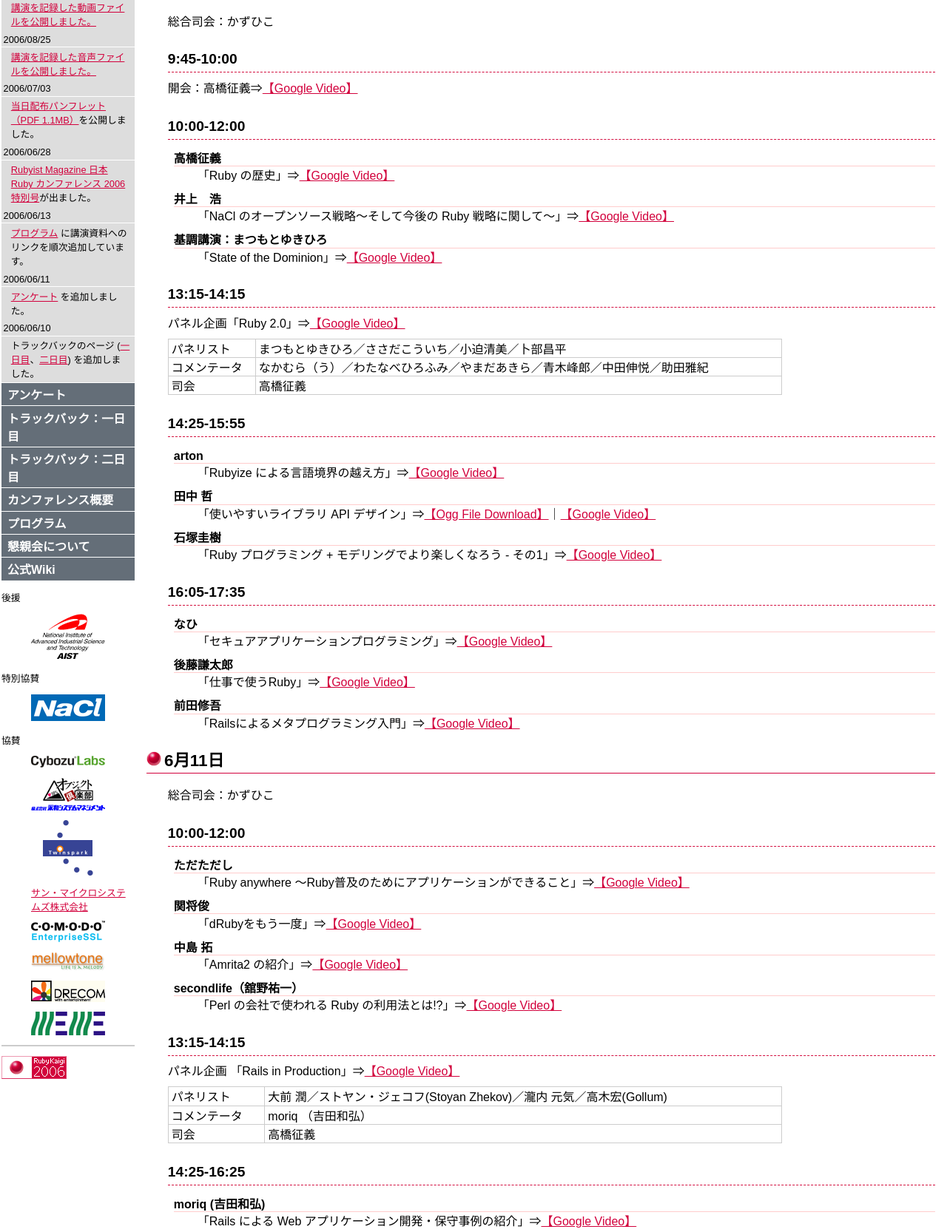
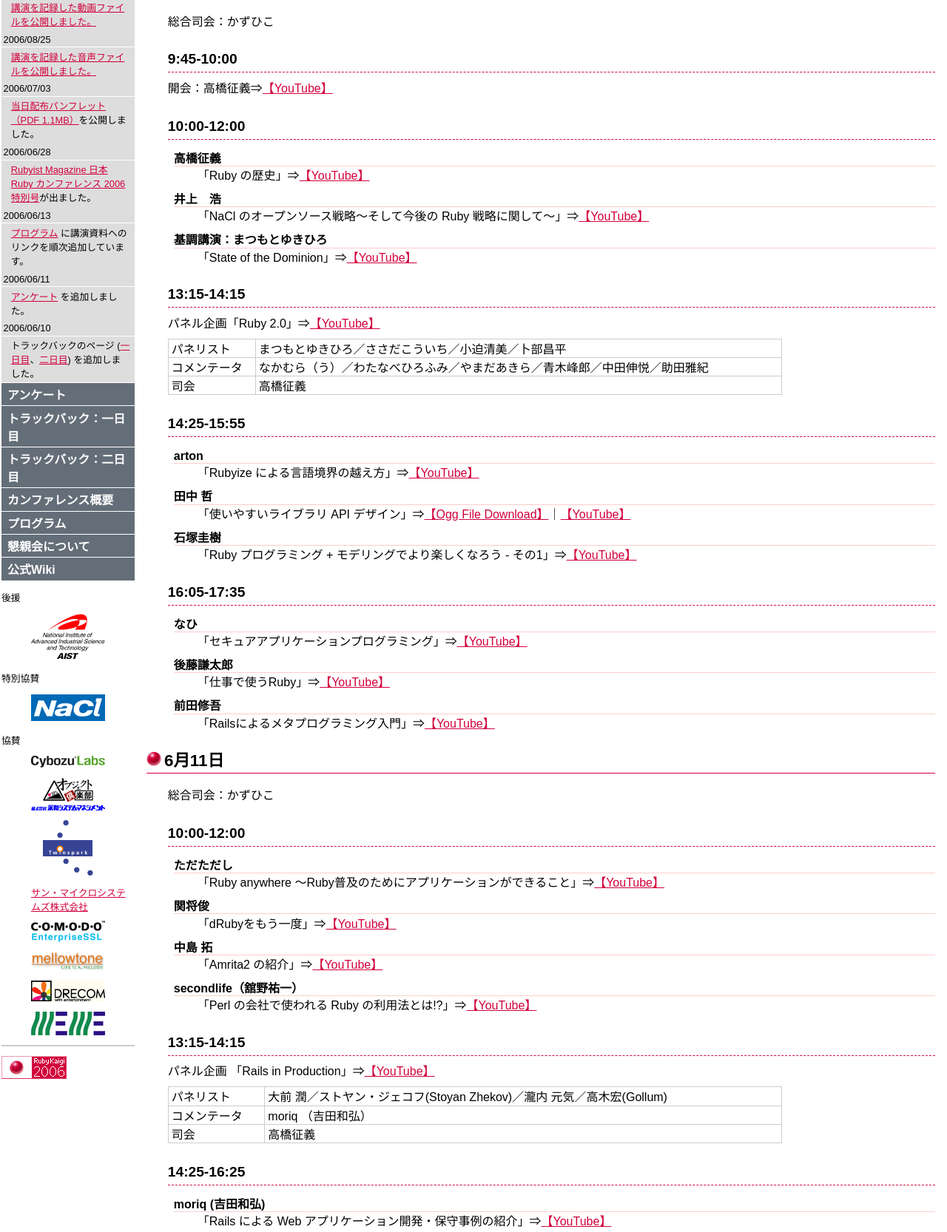
Before and after one commit to ruby-no-kai/rubykaigi2006, a plain HTML site: page 2006/videos.html in a window 1280 px wide. Shown: the part 202-1868 px from the top of the page at 74% size. Drawn offline with Linux system fonts and the light colour scheme.

Commit message:
2006: link_to videos on YouTube

```diff
--- a/2006/videos.html
+++ b/2006/videos.html
@@ -34,21 +34,21 @@
     <div class="section">
       <p>総合司会：かずひこ</p>
 <h3><a name="l1"><span class="sanchor"> </span></a>9:45-10:00</h3>
-<p>開会：高橋征義⇒<a href="http://video.google.com/videoplay?docid=-5194800282170491626" class="external">【Google Video】</a></p>
+<p>開会：高橋征義⇒<a href="https://www.youtube.com/watch?v=Xde55uXfBSo" class="external">【YouTube】</a></p>
 <h3><a name="l2"><span class="sanchor"> </span></a>10:00-12:00</h3>
 <dl>
 <dt> 高橋征義</dt>
-<dd> 「Ruby の歴史」⇒<a href="http://video.google.com/videoplay?docid=4449480303876512955&amp;hl=en" class="external">【Google Video】</a>
+<dd> 「Ruby の歴史」⇒<a href="https://www.youtube.com/watch?v=TOJZElf0aBM" class="external">【YouTube】</a>
 </dd>
 <dt> 井上　浩</dt>
-<dd> 「NaCl のオープンソース戦略〜そして今後の Ruby 戦略に関して〜」⇒<a href="http://video.google.com/videoplay?docid=8517291872595245630&amp;hl=en" class="external">【Google Video】</a>
+<dd> 「NaCl のオープンソース戦略〜そして今後の Ruby 戦略に関して〜」⇒<a href="https://www.youtube.com/watch?v=8maUiS-9a3Q" class="external">【YouTube】</a>
 </dd>
 <dt> 基調講演：まつもとゆきひろ</dt>
-<dd> 「State of the Dominion」⇒<a href="http://video.google.com/videoplay?docid=-8932726130774605520&amp;hl=en" class="external">【Google Video】</a>
+<dd> 「State of the Dominion」⇒<a href="https://www.youtube.com/watch?v=c6nDzYmxk_o" class="external">【YouTube】</a>
 </dd>
 </dl>
 <h3><a name="l3"><span class="sanchor"> </span></a>13:15-14:15</h3>
-<p>パネル企画「Ruby 2.0」⇒<a href="http://video.google.com/videoplay?docid=2952820706377659777&amp;hl=en" class="external">【Google Video】</a></p>
+<p>パネル企画「Ruby 2.0」⇒<a href="https://www.youtube.com/watch?v=AOpi96eMGfU" class="external">【YouTube】</a></p>
 <table border="1">
 <tr><td> パネリスト	</td><td> まつもとゆきひろ／ささだこういち／小迫清美／卜部昌平
 </td></tr>
@@ -60,25 +60,25 @@
 <h3><a name="l4"><span class="sanchor"> </span></a>14:25-15:55</h3>
 <dl>
 <dt> arton</dt>
-<dd>  「Rubyize による言語境界の越え方」⇒<a href="http://video.google.com/videoplay?docid=-7291180397703324486&amp;hl=en" class="external">【Google Video】</a>
+<dd>  「Rubyize による言語境界の越え方」⇒<a href="https://www.youtube.com/watch?v=xhTafSkS2Vw" class="external">【YouTube】</a>
 </dd>
 <dt> 田中 哲</dt>
-<dd>  「使いやすいライブラリ API デザイン」⇒<a href="video/1-06-akr-high.ogg" class="external">【Ogg File Download】</a>｜<a href="http://video.google.com/videoplay?docid=-7833644236492870974&amp;hl=en" class="external">【Google Video】</a>
+<dd>  「使いやすいライブラリ API デザイン」⇒<a href="video/1-06-akr-high.ogg" class="external">【Ogg File Download】</a>｜<a href="https://www.youtube.com/watch?v=enuE_exC3MA" class="external">【YouTube】</a>
 </dd>
 <dt> 石塚圭樹</dt>
-<dd> 「Ruby プログラミング + モデリングでより楽しくなろう - その1」⇒<a href="http://video.google.com/videoplay?docid=8796560015326633364&amp;hl=en" class="external">【Google Video】</a>
+<dd> 「Ruby プログラミング + モデリングでより楽しくなろう - その1」⇒<a href="https://www.youtube.com/watch?v=TWfG6BeuFuI" class="external">【YouTube】</a>
 </dd>
 </dl>
 <h3><a name="l5"><span class="sanchor"> </span></a>16:05-17:35</h3>
 <dl>
 <dt> なひ</dt>
-<dd> 「セキュアアプリケーションプログラミング」⇒<a href="http://video.google.com/videoplay?docid=-3199657013913562839&amp;hl=en" class="external">【Google Video】</a>
+<dd> 「セキュアアプリケーションプログラミング」⇒<a href="https://www.youtube.com/watch?v=QHIy9ASe2yg" class="external">【YouTube】</a>
 </dd>
 <dt> 後藤謙太郎</dt>
-<dd> 「仕事で使うRuby」⇒<a href="http://video.google.com/videoplay?docid=-4254699290252847132&amp;hl=en" class="external">【Google Video】</a>
+<dd> 「仕事で使うRuby」⇒<a href="https://www.youtube.com/watch?v=9xsBLmCJysE" class="external">【YouTube】</a>
 </dd>
 <dt> 前田修吾</dt>
-<dd> 「Railsによるメタプログラミング入門」⇒<a href="http://video.google.com/videoplay?docid=-665307649987089422&amp;hl=en" class="external">【Google Video】</a>
+<dd> 「Railsによるメタプログラミング入門」⇒<a href="https://www.youtube.com/watch?v=THlvB-IcvUc" class="external">【YouTube】</a>
 </dd>
 </dl>
     </div>
@@ -92,20 +92,20 @@
 <h3><a name="l7"><span class="sanchor"> </span></a>10:00-12:00</h3>
 <dl>
 <dt> ただただし</dt>
-<dd> 「Ruby anywhere 〜Ruby普及のためにアプリケーションができること」⇒<a href="http://video.google.com/videoplay?docid=273946274126713601&amp;hl=en" class="external">【Google Video】</a>
+<dd> 「Ruby anywhere 〜Ruby普及のためにアプリケーションができること」⇒<a href="https://www.youtube.com/watch?v=VLshE6o7kMo" class="external">【YouTube】</a>
 </dd>
 <dt> 関将俊</dt>
-<dd> 「dRubyをもう一度」⇒<a href="http://video.google.com/videoplay?docid=-3981589646817959992&amp;hl=en" class="external">【Google Video】</a>
+<dd> 「dRubyをもう一度」⇒<a href="https://www.youtube.com/watch?v=0uFjbQ3Ux1s" class="external">【YouTube】</a>
 </dd>
 <dt> 中島 拓</dt>
-<dd> 「Amrita2 の紹介」⇒<a href="http://video.google.com/videoplay?docid=-7898443587008216613&amp;hl=en" class="external">【Google Video】</a>
+<dd> 「Amrita2 の紹介」⇒<a href="https://www.youtube.com/watch?v=UM1Wj3qTAmI" class="external">【YouTube】</a>
 </dd>
 <dt> secondlife（舘野祐一）</dt>
-<dd> 「Perl の会社で使われる Ruby の利用法とは!?」⇒<a href="http://video.google.com/videoplay?docid=8433801350256430539&amp;hl=en" class="external">【Google Video】</a>
+<dd> 「Perl の会社で使われる Ruby の利用法とは!?」⇒<a href="https://www.youtube.com/watch?v=TMIhvjfja1Q" class="external">【YouTube】</a>
 </dd>
 </dl>
 <h3><a name="l8"><span class="sanchor"> </span></a>13:15-14:15</h3>
-<p>パネル企画 「Rails in Production」⇒<a href="http://video.google.com/videoplay?docid=653706193181073615&amp;hl=en" class="external">【Google Video】</a></p>
+<p>パネル企画 「Rails in Production」⇒<a href="https://www.youtube.com/watch?v=WOPhM4BwaBQ" class="external">【YouTube】</a></p>
 <table border="1">
 <tr><td> パネリスト	</td><td> 大前 潤／ストヤン・ジェコフ(Stoyan Zhekov)／瀧内 元気／高木宏(Gollum)
 </td></tr>
@@ -117,17 +117,17 @@
 <h3><a name="l9"><span class="sanchor"> </span></a>14:25-16:25</h3>
 <dl>
 <dt> moriq (吉田和弘)</dt>
-<dd> 「Rails による Web アプリケーション開発・保守事例の紹介」⇒<a href="http://video.google.com/videoplay?docid=7859850141855957412&amp;hl=en" class="external">【Google Video】</a>
+<dd> 「Rails による Web アプリケーション開発・保守事例の紹介」⇒<a href="https://www.youtube.com/watch?v=aPdy2EYMkjQ" class="external">【YouTube】</a>
 </dd>
 <dt> 西 和則</dt>
-<dd> 「ActiveRecord を詳しく」⇒<a href="http://video.google.com/videoplay?docid=5998228664309799916&amp;hl=en" class="external">【Google Video】</a>
+<dd> 「ActiveRecord を詳しく」⇒<a href="https://www.youtube.com/watch?v=LcRlPfpQp4E" class="external">【YouTube】</a>
 </dd>
 <dt> 基調講演：David Heinemeier Hansson</dt>
-<dd> 「One controller, many ins, many outs」⇒<a href="http://video.google.com/videoplay?docid=3936398049327152878&amp;hl=en" class="external">【Google Video】</a>
+<dd> 「One controller, many ins, many outs」⇒<a href="https://www.youtube.com/watch?v=-5-Nkv_Gv8U" class="external">【YouTube】</a>
 </dd>
 </dl>
 <h3><a name="l10"><span class="sanchor"> </span></a>16：35-17:35</h3>
-<p>ライトニングトークス ⇒<a href="http://video.google.com/videoplay?docid=-2911090413304718549&amp;hl=en" class="external">【Google Video】</a></p>
+<p>ライトニングトークス ⇒<a href="https://www.youtube.com/watch?v=IEu5twst4zk" class="external">【YouTube】</a></p>
 <table border="1">
 <tr><td> 片山俊明	</td><td>「BioRuby」
 </td></tr>
@@ -153,7 +153,7 @@
 </td></tr>
 </table>
 <h3><a name="l11"><span class="sanchor"> </span></a>17:35-17:50</h3>
-<p>閉会：高橋征義⇒<a href="http://video.google.com/videoplay?docid=3035661476109136375&amp;hl=en" class="external">【Google Video】</a></p>
+<p>閉会：高橋征義⇒<a href="https://www.youtube.com/watch?v=y2y-0a_m9v4" class="external">【YouTube】</a></p>
     </div>
   </div>
 </div>
```
